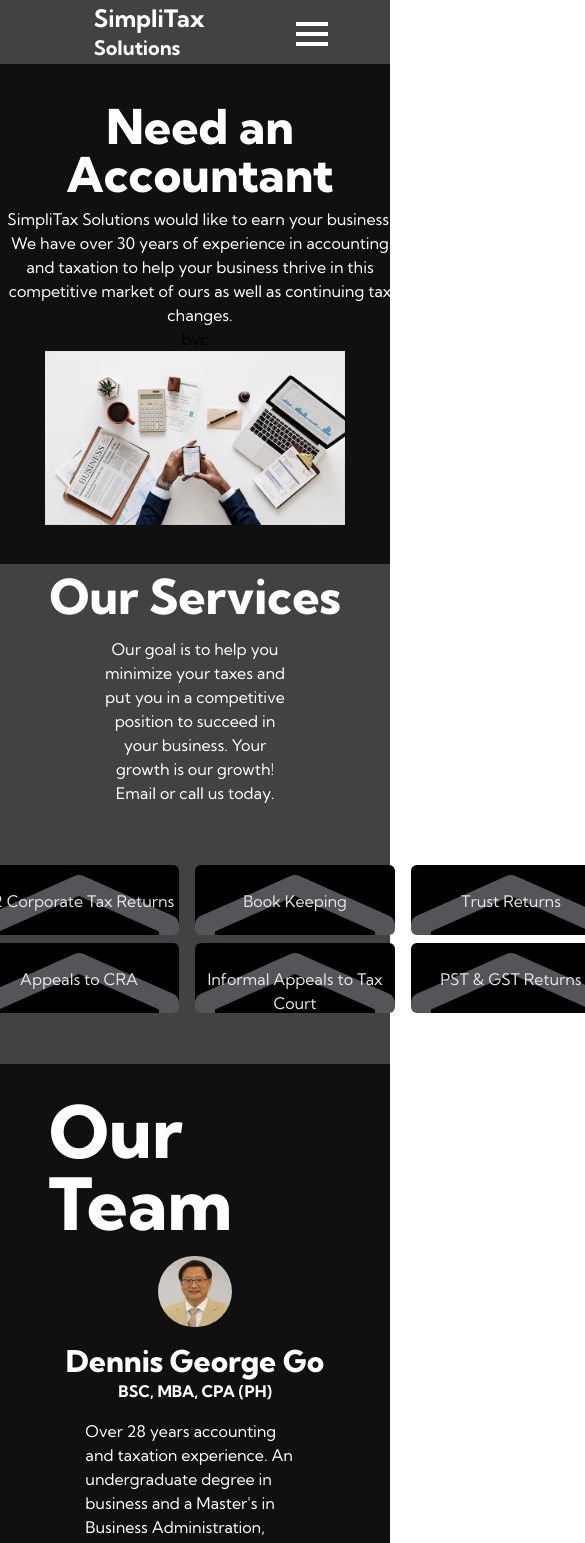
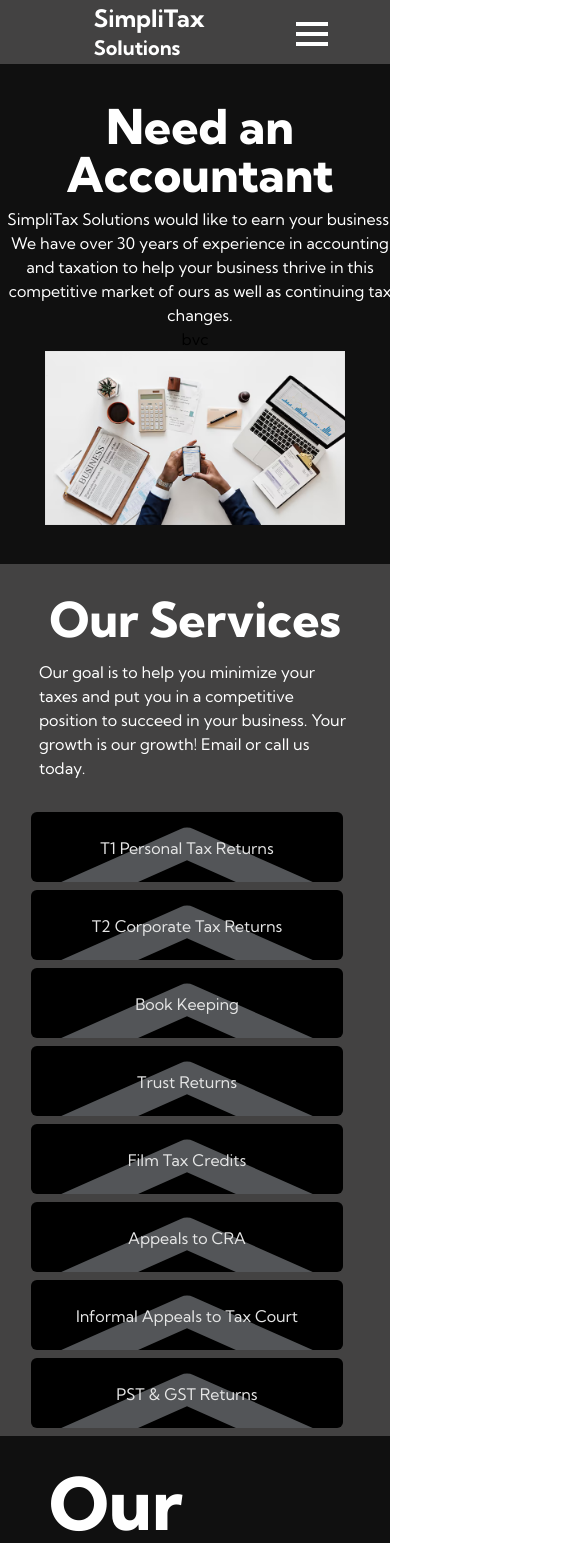
Before and after one commit to CliffVille/simpli-tax, a React (Create React App) app: page / in a window 390 px wide. Shown: the top 1543 px of the page, 585 px wide, since content can reach past the window. Built offline with nearby package versions, Linux system fonts and the light colour scheme.

Commit message:
Added break points in the Services component for responsivity

```diff
--- a/src/Components/Services.js
+++ b/src/Components/Services.js
@@ -2,45 +2,45 @@ import React from 'react'
 
 const Services = () => {
   return (
-    <div className="bg-[#434242] w-full h-[500px] flex flex-col justify-center items-center" id="services">
-      <div className="max-w-7xl h-[250px] flex flex-col text-center justify-center items-center">
+    <div className="bg-[#434242] w-full h-auto flex flex-col justify-center" id="services">
+      <div className="max-w-5xl h-auto flex flex-col justify-center items-center mx-auto py-8">
         <h1 className="text-5xl text-white font-kumbh font-extrabold pb-4">Our Services</h1>
-        <p className="text-white w-2/4">Our goal is to help you minimize your taxes and put you in a competitive position to succeed in your business. Your growth is our growth! Email or call us today.</p>
+        <p className="text-white w-[80%]">Our goal is to help you minimize your taxes and put you in a competitive position to succeed in your business. Your growth is our growth! Email or call us today.</p>
       </div>
-      <div className="max-w-7xl h-[250px] flex flex-col justify-center items-center">
-        <div className="flex flex-row mb-2">
-          <div className="relative w-[200px] h-[70px] rounded-md mr-4">
+      <div className="max-w-7xl h-auto flex flex-col justify-center lg:items-center lg:mx-auto lg:py-8">
+        <div className="flex flex-col justify-center items-center lg:flex-row mb-2">
+          <div className="relative w-[80%] lg:w-[200px] h-[70px] rounded-md mb-2 mr-4">
             <div className="w-full h-full bg-black bg-imageThree bg-cover rounded-md text-white text-center pt-6">T1 Personal Tax Returns</div>
             <div className="absolute inset-0 bg-black opacity-10 rounded-md"></div>
           </div>
-          <div className="relative w-[200px] h-[70px] rounded-md mr-4">
+          <div className="relative w-[80%] lg:w-[200px] h-[70px] rounded-md mb-2 mr-4">
             <div className="w-full h-full bg-black bg-imageThree bg-cover rounded-md text-white text-center pt-6">T2 Corporate Tax Returns</div>
             <div className="absolute inset-0 bg-black opacity-10 rounded-md"></div>
           </div>
-          <div className="relative w-[200px] h-[70px] rounded-md mr-4">
+          <div className="relative w-[80%] lg:w-[200px] h-[70px] rounded-md mb-2 mr-4">
             <div className="w-full h-full bg-black bg-imageThree bg-cover rounded-md text-white text-center pt-6">Book Keeping</div>
             <div className="absolute inset-0 bg-black opacity-10 rounded-md"></div>
           </div>
-          <div className="relative w-[200px] h-[70px] rounded-md mr-4">
+          <div className="relative w-[80%] lg:w-[200px] h-[70px] rounded-md mr-4">
             <div className="w-full h-full bg-black bg-imageThree bg-cover rounded-md text-white text-center pt-6">Trust Returns</div>
             <div className="absolute inset-0 bg-black opacity-10 rounded-md"></div>
           </div>
         </div>
 
-        <div className="flex flex-row">
-          <div className="relative w-[200px] h-[70px] rounded-md mr-4">
+        <div className="flex flex-col lg:flex-row justify-center items-center">
+          <div className="relative w-[80%] lg:w-[200px] h-[70px] rounded-md mb-2 mr-4">
             <div className="w-full h-full bg-black bg-imageThree bg-cover rounded-md text-white text-center pt-6">Film Tax Credits</div>
             <div className="absolute inset-0 bg-black opacity-10 rounded-md"></div>
           </div>
-          <div className="relative w-[200px] h-[70px] rounded-md mr-4">
+          <div className="relative w-[80%] lg:w-[200px] h-[70px] rounded-md mb-2 mr-4">
             <div className="w-full h-full bg-black bg-imageThree bg-cover rounded-md text-white text-center pt-6">Appeals to CRA</div>
             <div className="absolute inset-0 bg-black opacity-10 rounded-md"></div>
           </div>
-          <div className="relative w-[200px] h-[70px] rounded-md mr-4">
+          <div className="relative w-[80%] lg:w-[200px] h-[70px] rounded-md mb-2 mr-4">
             <div className="w-full h-full bg-black bg-imageThree bg-cover rounded-md text-white text-center pt-6">Informal Appeals to Tax Court</div>
             <div className="absolute inset-0 bg-black opacity-10 rounded-md"></div>
           </div>
-          <div className="relative w-[200px] h-[70px] rounded-md mr-4">
+          <div className="relative w-[80%] lg:w-[200px] h-[70px] rounded-md mb-2 mr-4">
             <div className="w-full h-full bg-black bg-imageThree bg-cover rounded-md text-white text-center pt-6">PST & GST Returns</div>
             <div className="absolute inset-0 bg-black opacity-10 rounded-md"></div>
           </div>
```
